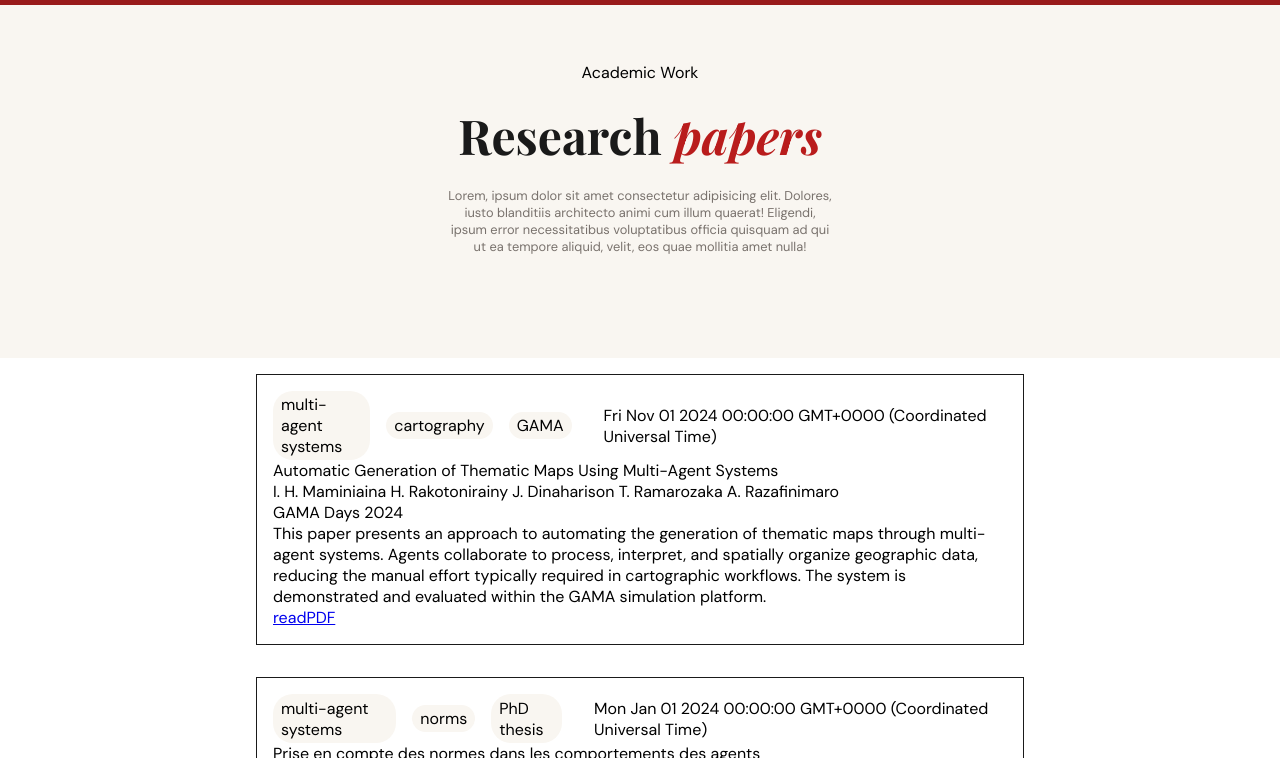
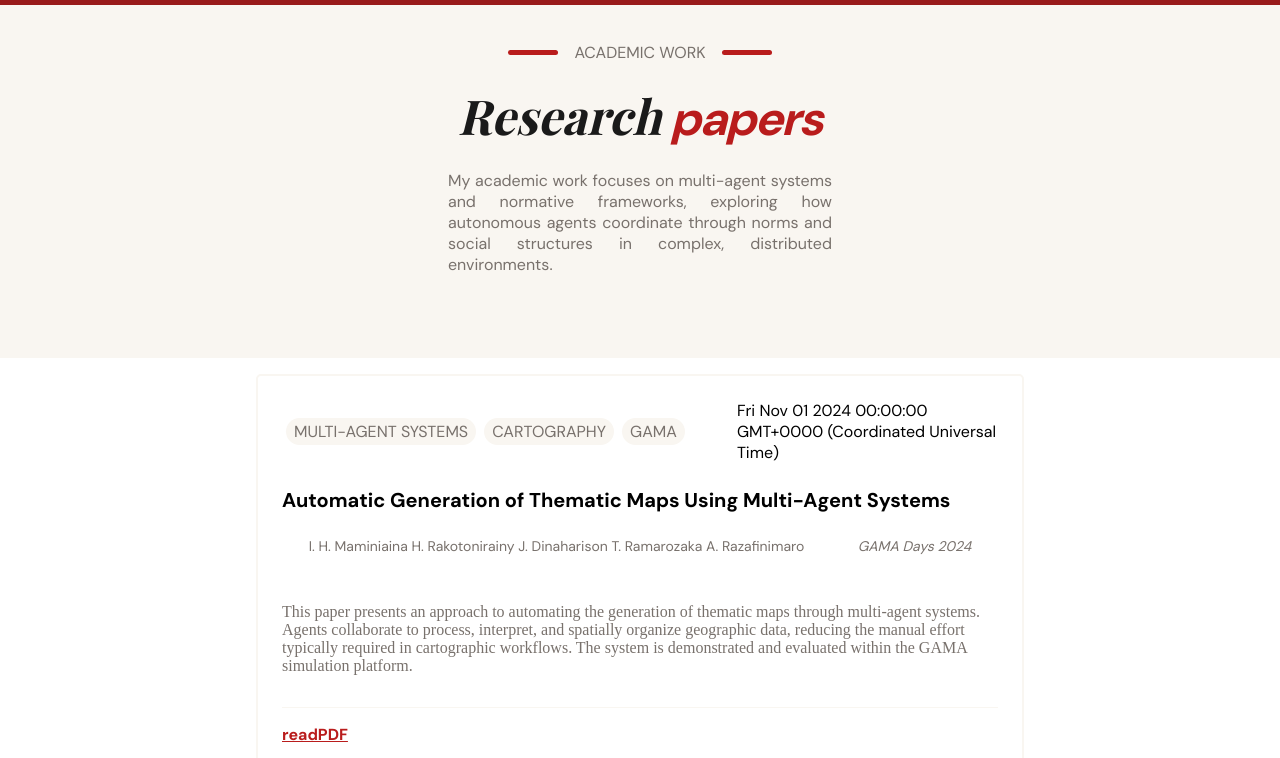
Before and after one commit to Adrien-ari/PROJET-Portfolio-MR-Toky-Fehizoro-Diamondra, a website with bundled scripts: page html/research.html in a window 1280 px wide. Shown: the part 42-800 px from the top of the page. Built offline with nearby package versions, Linux system fonts and the light colour scheme; files whose address does not match are found by name.

```diff
--- a/css/general.css
+++ b/css/general.css
@@ -155,8 +155,9 @@ footer {
 
 .textIncitationFooter {
   color: var(--color-text-white);
-  font-size: var(--min-font-size);
+  font-size: 16px;
 }
+
 
 .buttonCTA {
   background-color: var(--color-red);
@@ -168,16 +169,27 @@ footer {
   transition: background-color 100ms ease-in-out;
 }
 
-.buttonCTA:hover {
+.buttonCTA:hover  {
   background-color: var(--color-bg-warm);
   color: var(--color-red);
 
+}
+.buttonCTA a {
+    color: inherit;
+    text-decoration: none;
 }
 
 .textIncitationFooter {
   width: 25%;
   text-align: center;
   color: var(--color-text-white);
+}
+hr{
+  background-color: var(--color-red);
+  width: 50px;
+  height: 5px;
+  border-radius: 10px;
+  border: none;
 }
 
 /* Respon by diams */
--- a/css/research.css
+++ b/css/research.css
@@ -24,8 +24,8 @@
 
 .descriptionResearch {
     width: 30%;
-    text-align: center;
-    font-size: var(--min-font-size);
+    text-align: justify;
+    font-size:16px;
     color: var(--color-text-muted);
 }
 
@@ -44,8 +44,14 @@
 .academicPaper1,
 .academicPaper2 {
     width: 60%;
-    border: 1px solid var(--color-text-dark);
-    padding: 1rem;
+    border: 2px solid var(--color-bg-warm);
+    border-radius: 5px;
+    padding: 1.5rem;
+}
+.academicPaper0:hover,
+.academicPaper1:hover,
+.academicPaper2:hover {
+   box-shadow: 2px 2px 2px var(--color-bg-warm);
 }
 
 .tagsAndPublished0,
@@ -54,16 +60,33 @@
     display: flex;
     align-items: center;
     justify-content: space-between;
-    gap: 2rem;
+    gap: 3rem;
+
+}
+.titlePart{
+    display: flex;
+    align-items: center;
+    justify-content: center;
+    gap: 1rem;
+    font-family: var(--font-family-title);
+    flex-direction: row;
+}
+.titlePart  p{
+    text-transform: uppercase;
+    color: var(--color-text-muted);
 }
 
 .tagsContainer0,
 .tagsContainer1,
 .tagsContainer2 {
     display: flex;
+    padding: 0.25rem;
     align-items: center;
     justify-content: center;
-    gap: 1rem;
+    gap: 0.5rem;
+    text-transform: uppercase;
+    color: var(--color-text-muted);
+    text-wrap: nowrap;
 }
 
 .tags0,
@@ -81,6 +104,47 @@
 .buttonCTA {
     border-radius: calc(var(--border-radius) * 2);
 }
+.researchTitle{
+    font-weight: bold;
+    padding-block: 1.5rem;
+    font-size: 20px;
+}
+.researchPDF0,
+.researchPDF1,
+.researchPDF2 {
+    color: var(--color-red);
+    font-weight: bold;
+}
+.researchAbstractContainer0,
+.researchAbstractContainer1,
+.researchAbstractContainer2 {
+    font-family: display;
+    padding-block: 2rem;
+    color: var(--color-text-muted);
+    margin-block: 1rem;
+    border-bottom: 1px solid var(--color-bg-warm);
+}
+.researchAuthor0,
+.researchAuthor1,
+.researchAuthor2 {
+    color: var(--color-text-muted);
+    font-size: 14px;
+}
+.researchJournal0,
+.researchJournal1,
+.researchJournal2 {
+    color: var(--color-text-muted);
+    font-size: 14px;
+    font-style: italic;
+}
+.researchAuthorJournalContainer1,
+.researchAuthorJournalContainer2 ,
+.researchAuthorJournalContainer0 {
+    display: flex;
+    flex-direction: row;
+    align-items: center;
+    justify-content: space-around;
+}
 
 /* responsive by diams */
 @media (max-width: 767px) {
@@ -97,6 +161,7 @@
 
   .descriptionResearch {
     width: 100%;
+
   }
 
   .academicPaper0,
--- a/html/research.html
+++ b/html/research.html
@@ -50,11 +50,13 @@
 
     <main>
         <section class="researchPresentation">
-            <p>Academic Work</p>
-            <h2><span>Research</span> papers</h2>
-            <p class="descriptionResearch">Lorem, ipsum dolor sit amet consectetur adipisicing elit. Dolores, iusto
-                blanditiis architecto animi cum illum quaerat! Eligendi, ipsum error necessitatibus voluptatibus officia
-                quisquam ad qui ut ea tempore aliquid, velit, eos quae mollitia amet nulla!</p>
+            <div class="titlePart">
+                 <hr>
+                <p> Academic Work</p>
+                 <hr>
+                </div>
+            <h2><em><span>Research</span> papers</em></h2>
+            <p class="descriptionResearch">My academic work focuses on multi-agent systems and normative frameworks, exploring how autonomous agents coordinate through norms and social structures in complex, distributed environments.</p>
         </section>
         <section class="academicResearchSection"></section>
     </main>
@@ -62,7 +64,7 @@
         <h3 class="incitationQuestionFooter">Interested in collaborating?</h3>
         <p class="textIncitationFooter">Wether your're looking for a course, a consultation or a translation &mdash;
             let's talk.</p>
-        <button class="buttonCTA">GET IN TOUCH</button>
+        <button class="buttonCTA"><a href="">GET IN TOUCH</a></button>
     </footer>
     <script src="/js/Burger.js"></script>
     <script type="module" src="../js/research.mjs"></script>
```
Also changed, not shown: html/courses.html (+3 -0 lines).
